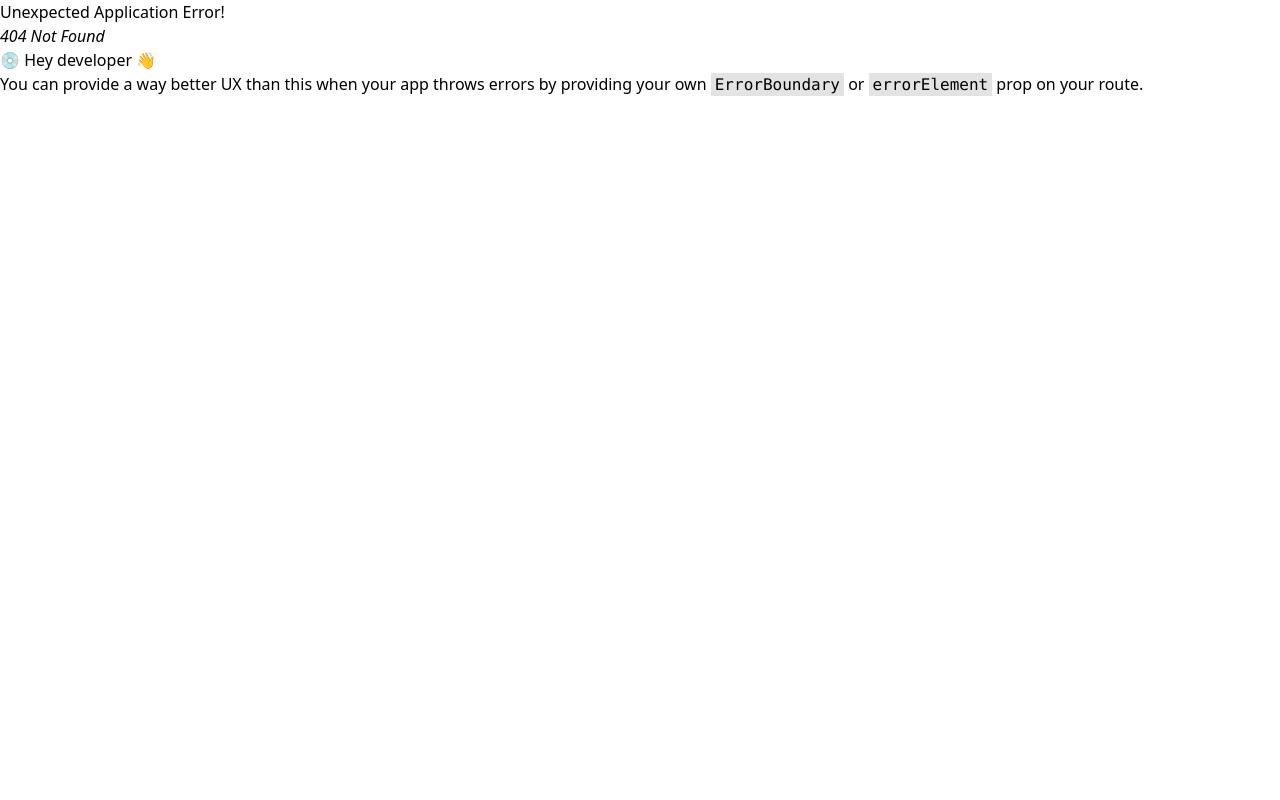
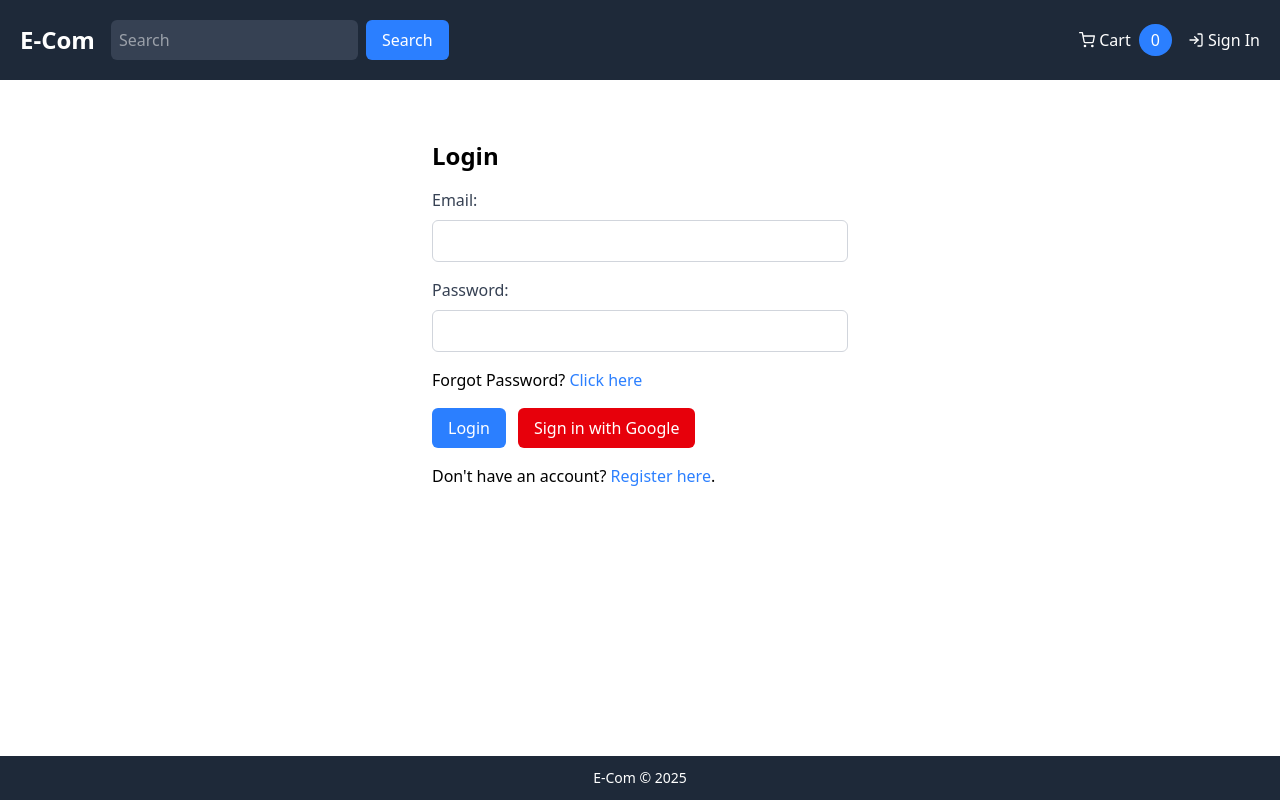
Before and after one commit to PraveenUppar/MERN-E-Com, a React app in the folder frontend/: page /login in a window 1280 px wide. Before the commit this address had no page. Built offline with nearby package versions, Linux system fonts and the light colour scheme; the HTML template or start-up script is replaced by a standard one.

Commit message:
login page

```diff
--- a/frontend/src/components/Header.jsx
+++ b/frontend/src/components/Header.jsx
@@ -10,19 +10,18 @@ import { useSelector, useDispatch } from "react-redux";
 function Header() {
   // The default state is false when the screen resolution is small then the state is set to True which will render the isMobileMenuOpen code when clicked shows the content
   const [isMobileMenuOpen, setIsMobileMenuOpen] = useState(false);
-  // const [isProfileMenuOpen, setIsProfileMenuOpen] = useState(false)
-  //   const navigate = useNavigate();
-  //   const dispatch = useDispatch();
-  //   const { keyword: urlKeyword } = useParams();
+  const [isProfileMenuOpen, setIsProfileMenuOpen] = useState(false);
+  const navigate = useNavigate();
+  const dispatch = useDispatch();
+  // const { keyword: urlKeyword } = useParams();
 
   //   const [logoutApi] = useLogoutMutation();
 
-  //   const [isProfileMenuOpen, setIsProfileMenuOpen] = useState(false);
-  //   const [isAdminMenuOpen, setIsAdminMenuOpen] = useState(false);
+  const [isAdminMenuOpen, setIsAdminMenuOpen] = useState(false);
   //   const [keyword, setKeyword] = useState(urlKeyword || "");
 
   const { cartItems } = useSelector((state) => state.cart);
-  //   const { userInfo } = useSelector((state) => state.user);
+  const { userInfo } = useSelector((state) => state.user);
 
   //   const handleLogout = async () => {
   //     try {
@@ -35,84 +34,84 @@ function Header() {
   //     }
   //   };
 
-  //   const renderProfileButton = () => {
-  //     return (
-  //       <>
-  //         <button
-  //           onClick={() => setIsProfileMenuOpen(!isProfileMenuOpen)}
-  //           className="text-white flex items-center"
-  //         >
-  //           <FiUser className="mr-1" />
-  //           {userInfo?.name}
-  //           {isProfileMenuOpen ? <FaCaretUp /> : <FaCaretDown />}
-  //         </button>
-  //         <ul
-  //           className={`absolute ${
-  //             isProfileMenuOpen ? "block" : "hidden"
-  //           } bg-gray-800 p-2 mt-2 space-y-2 text-white border rounded-md`}
-  //         >
-  //           <li>
-  //             <Link to="/profile">
-  //               <FiUser className="mr-1" />
-  //               Profile
-  //             </Link>
-  //           </li>
-  //           <li>
-  //             <Link onClick={handleLogout}>
-  //               <FiLogOut className="mr-1" />
-  //               Logout
-  //             </Link>
-  //           </li>
-  //         </ul>
-  //       </>
-  //     );
-  //   };
-  //   const renderAdminButton = () => {
-  //     return (
-  //       <>
-  //         <button
-  //           onClick={() => setIsAdminMenuOpen(!isAdminMenuOpen)}
-  //           className="text-white flex items-center"
-  //         >
-  //           <FiUser className="mr-1" />
-  //           Admin
-  //           {isAdminMenuOpen ? <FaCaretUp /> : <FaCaretDown />}
-  //         </button>
-  //         <ul
-  //           className={`absolute ${
-  //             isAdminMenuOpen ? "block" : "hidden"
-  //           } bg-gray-800 p-2 mt-2 space-y-2 text-white border rounded-md`}
-  //         >
-  //           <li>
-  //             <Link to="/admin/users">Users</Link>
-  //           </li>
-  //           <li>
-  //             <Link to="/admin/products">Products</Link>
-  //           </li>
-  //           <li>
-  //             <Link to="/admin/orders">Orders</Link>
-  //           </li>
-  //         </ul>
-  //       </>
-  //     );
-  //   };
+  const renderProfileButton = () => {
+    return (
+      <>
+        <button
+          onClick={() => setIsProfileMenuOpen(!isProfileMenuOpen)}
+          className="text-white flex items-center"
+        >
+          <FiUser className="mr-1" />
+          {userInfo?.name}
+          {isProfileMenuOpen ? <FaCaretUp /> : <FaCaretDown />}
+        </button>
+        <ul
+          className={`absolute ${
+            isProfileMenuOpen ? "block" : "hidden"
+          } bg-gray-800 p-2 mt-2 space-y-2 text-white border rounded-md`}
+        >
+          <li>
+            <Link to="/profile">
+              <FiUser className="mr-1" />
+              Profile
+            </Link>
+          </li>
+          <li>
+            <Link onClick={handleLogout}>
+              <FiLogOut className="mr-1" />
+              Logout
+            </Link>
+          </li>
+        </ul>
+      </>
+    );
+  };
+  const renderAdminButton = () => {
+    return (
+      <>
+        <button
+          onClick={() => setIsAdminMenuOpen(!isAdminMenuOpen)}
+          className="text-white flex items-center"
+        >
+          <FiUser className="mr-1" />
+          Admin
+          {isAdminMenuOpen ? <FaCaretUp /> : <FaCaretDown />}
+        </button>
+        <ul
+          className={`absolute ${
+            isAdminMenuOpen ? "block" : "hidden"
+          } bg-gray-800 p-2 mt-2 space-y-2 text-white border rounded-md`}
+        >
+          <li>
+            <Link to="/admin/users">Users</Link>
+          </li>
+          <li>
+            <Link to="/admin/products">Products</Link>
+          </li>
+          <li>
+            <Link to="/admin/orders">Orders</Link>
+          </li>
+        </ul>
+      </>
+    );
+  };
 
-  //   const renderSignInButton = () => (
-  //     <Link className="flex items-center" to="/login">
-  //       <FiLogIn className="mr-1 text-white" />
-  //       <button className="text-white">Sign In</button>
-  //     </Link>
-  //   );
+  const renderSignInButton = () => (
+    <Link className="flex items-center" to="/login">
+      <FiLogIn className="mr-1 text-white" />
+      <button className="text-white">Sign In</button>
+    </Link>
+  );
 
-  //   const handleSearch = (e) => {
-  //     e.preventDefault();
-  //     if (keyword) {
-  //       navigate(`/search/${keyword.trim()}`);
-  //       setKeyword("");
-  //     } else {
-  //       navigate("/");
-  //     }
-  //   };
+  const handleSearch = (e) => {
+    e.preventDefault();
+    if (keyword) {
+      navigate(`/search/${keyword.trim()}`);
+      setKeyword("");
+    } else {
+      navigate("/");
+    }
+  };
 
   return (
     <nav className="bg-gray-800 p-5">
@@ -147,13 +146,13 @@ function Header() {
             </span>
           </Link>
 
-          {/* {userInfo && <div className="relative group">
-                        {renderProfileButton()}
-                    </div>}
-                    {userInfo?.isAdmin && <div className="relative group ">
-                        {renderAdminButton()}
-                    </div>}
-                    {!userInfo && renderSignInButton()} */}
+          {userInfo && (
+            <div className="relative group">{renderProfileButton()}</div>
+          )}
+          {userInfo?.isAdmin && (
+            <div className="relative group ">{renderAdminButton()}</div>
+          )}
+          {!userInfo && renderSignInButton()}
         </div>
         {/* Third child div for button visible only in mobile resolution and when clicked will render the below code and changing the state to TRUE*/}
         <div className="sm:hidden">
@@ -185,13 +184,13 @@ function Header() {
                 {cartItems.length}
               </span>
             </Link>
-            {/* {userInfo && <div className="relative group ">
-                            {renderProfileButton()}
-                        </div>}
-                        {userInfo?.isAdmin && <div className="relative group ">
-                            {renderAdminButton()}
-                        </div>}
-                        {!userInfo && renderSignInButton()} */}
+            {userInfo && (
+              <div className="relative group ">{renderProfileButton()}</div>
+            )}
+            {userInfo?.isAdmin && (
+              <div className="relative group ">{renderAdminButton()}</div>
+            )}
+            {!userInfo && renderSignInButton()}
           </div>
         </div>
       )}
--- a/frontend/src/main.jsx
+++ b/frontend/src/main.jsx
@@ -13,6 +13,7 @@ import { Provider } from "react-redux";
 import HomePage from "./pages/HomePage.jsx";
 import ProductPage from "./pages/ProductPage.jsx";
 import CartPage from "./pages/CartPage.jsx";
+import LoginPage from "./pages/LoginPage.jsx";
 import store from "./store.js";
 
 const router = createBrowserRouter(
@@ -21,6 +22,7 @@ const router = createBrowserRouter(
       <Route index={true} path="/" element={<HomePage />} />
       <Route path="/product/:id" element={<ProductPage />} />
       <Route path="/cart" element={<CartPage />} />
+      <Route path="/login" element={<LoginPage />} />
     </Route>
   )
 );
--- /dev/null
+++ b/frontend/src/pages/LoginPage.jsx
@@ -0,0 +1,129 @@
+import React, { useEffect, useState } from "react";
+import { Link, useLocation } from "react-router-dom";
+import { useLoginMutation } from "../slices/userApiSlice";
+import { useDispatch, useSelector } from "react-redux";
+import { useNavigate } from "react-router-dom";
+import { setCredentials } from "../slices/userSlice";
+import { toast } from "react-toastify";
+import Spinner from "../components/Spinner";
+import { useForgotPasswordMutation } from "../slices/userApiSlice";
+import { BACKEND_URL } from "../constants";
+
+export default function LoginScreen() {
+  const dispatch = useDispatch();
+  const navigate = useNavigate();
+  const [email, setEmail] = useState("");
+  const [password, setPassword] = useState("");
+  const { userInfo } = useSelector((state) => state.user);
+
+  const { search } = useLocation();
+  const sp = new URLSearchParams(search);
+  const redirect = sp.get("redirect") || "/";
+
+  useEffect(() => {
+    if (userInfo) {
+      navigate(redirect);
+    }
+  }, [navigate, redirect, userInfo]);
+
+  const [login, { isLoading }] = useLoginMutation();
+  const [forgotPassword, { isLoading: isLoadingPassword }] =
+    useForgotPasswordMutation();
+
+  const handleLogin = async (e) => {
+    e.preventDefault();
+    try {
+      const res = await login({ email, password }).unwrap();
+      dispatch(setCredentials({ ...res }));
+      navigate("/");
+      toast.success("Login Successful");
+    } catch (error) {
+      toast.error(error?.data?.message || error?.error);
+    }
+  };
+
+  const handleForgotPassword = async () => {
+    if (!email) alert("Please enter your email");
+    else {
+      try {
+        const res = await forgotPassword({ email }).unwrap();
+        toast.success(res.message);
+      } catch (err) {
+        toast.error(err?.data?.message || err.error);
+      }
+    }
+  };
+
+  const handleGoogleAuth = () => {
+    try {
+      window.location.href = `${BACKEND_URL}/auth/google/callback`;
+    } catch (err) {
+      toast.error(err?.data?.message || err.error);
+    }
+  };
+
+  return (
+    <div className="container mx-auto mt-8 mb-28 p-4 max-w-md ">
+      <h2 className="text-2xl font-semibold mb-4">Login</h2>
+      <form onSubmit={handleLogin}>
+        <div className="mb-4">
+          <label htmlFor="email" className="text-gray-700">
+            Email:
+          </label>
+          <input
+            type="email"
+            id="email"
+            value={email}
+            onChange={(e) => setEmail(e.target.value)}
+            className="bg-white border border-gray-300 p-2 rounded-md mt-2 w-full"
+          />
+        </div>
+        <div className="mb-4">
+          <label htmlFor="password" className="text-gray-700">
+            Password:
+          </label>
+          <input
+            type="password"
+            id="password"
+            className="bg-white border border-gray-300 p-2 rounded-md mt-2 w-full"
+            value={password}
+            onChange={(e) => setPassword(e.target.value)}
+          />
+        </div>
+        <p className="mt-1">
+          Forgot Password?{" "}
+          <span
+            className="text-blue-500 cursor-pointer"
+            onClick={handleForgotPassword}
+          >
+            Click here
+          </span>
+        </p>
+        {isLoadingPassword && <Spinner />}
+        <button
+          type="submit"
+          className="bg-blue-500 text-white px-4 py-2 rounded-md mt-4 hover:bg-blue-600"
+          onClick={handleLogin}
+          disabled={isLoading}
+        >
+          Login
+        </button>
+        <button
+          type="button"
+          className="bg-red-600 text-white px-4 py-2 rounded-md mt-4 ml-3 hover:bg-red-700"
+          onClick={handleGoogleAuth}
+        >
+          Sign in with Google
+        </button>
+        {isLoading && <Spinner />}
+      </form>
+      <p className="mt-4">
+        Don't have an account?{" "}
+        <Link to="/register" className="text-blue-500">
+          Register here
+        </Link>
+        .
+      </p>
+    </div>
+  );
+}
```
